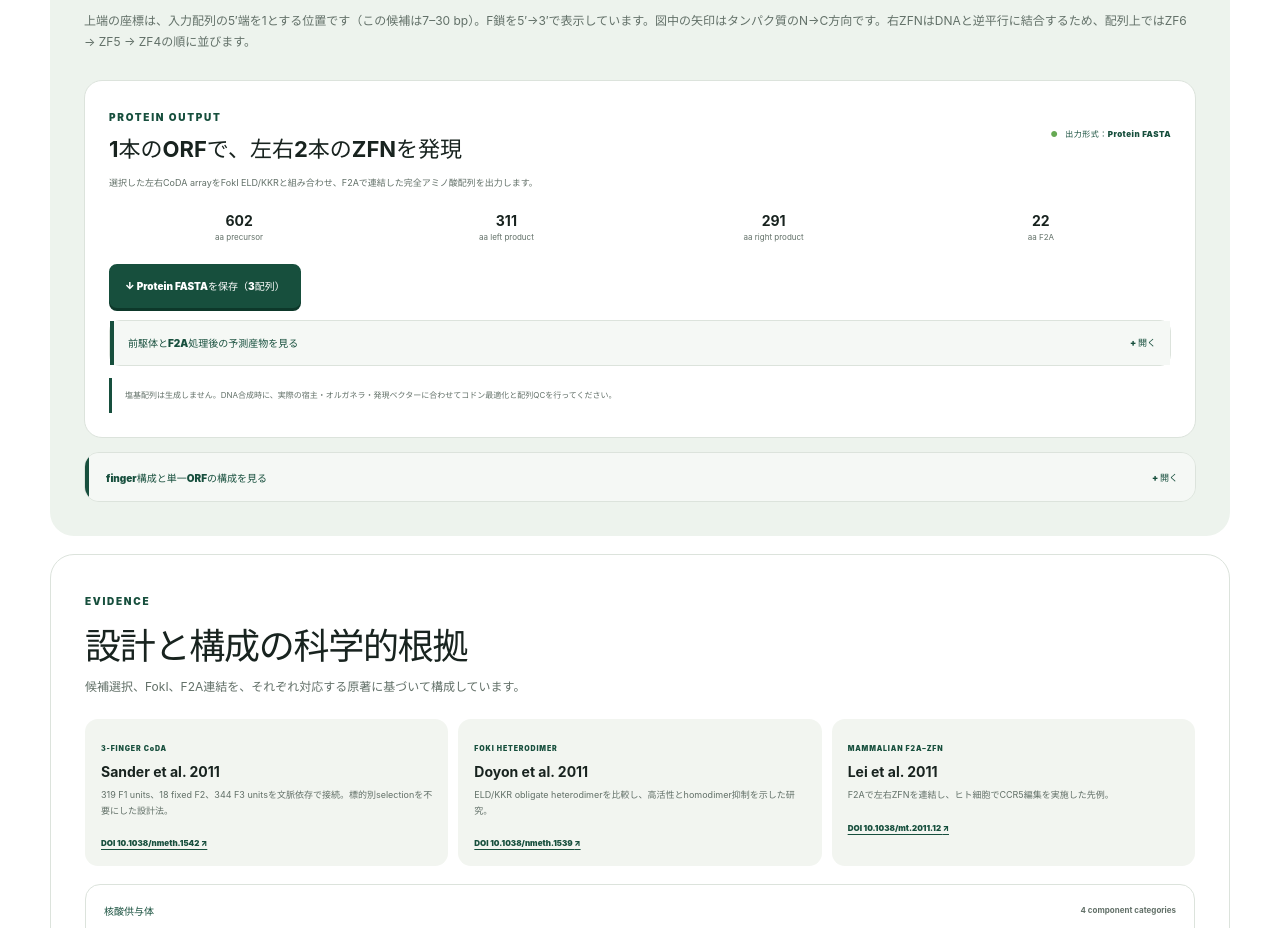
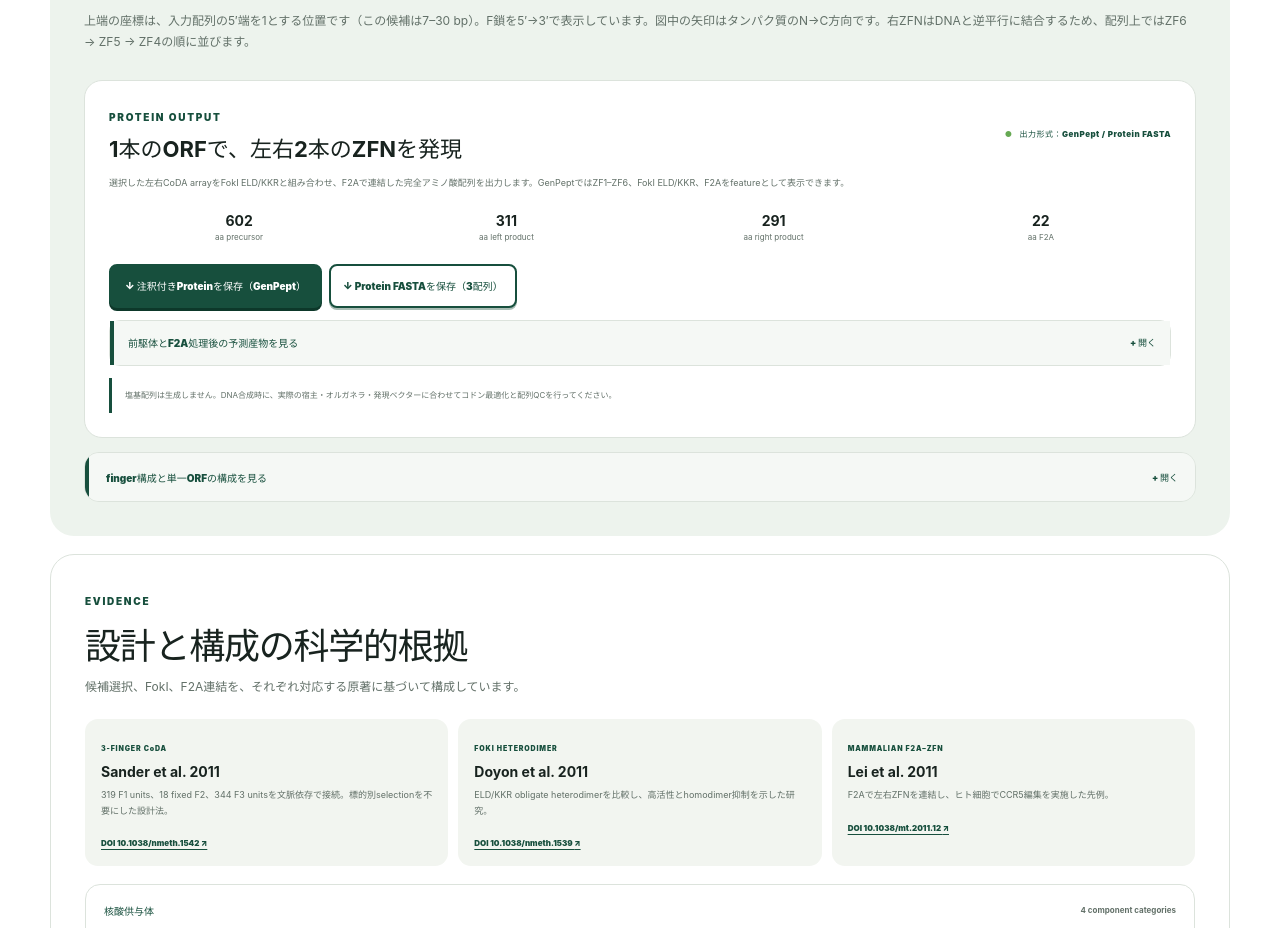
Before and after one commit to amamalgae/Zinc-Zinc-Finger, a React (Vite) app: page / in a window 1280 px wide. Shown: the part 2524-3452 px from the top of the page. Built offline with nearby package versions, Linux system fonts and the light colour scheme.

Commit message:
Update src/App.tsx for annotated GenPept export

```diff
--- a/src/App.tsx
+++ b/src/App.tsx
@@ -12,6 +12,7 @@ import {
 import {
   buildCodaBicistronicZfn,
   CODA_ZFN_DONORS,
+  codaConstructToProteinGenPept,
   codaConstructToProteinFasta,
 } from "./coda-construct-output.ts";
 import {
@@ -250,11 +251,12 @@ export default function Home() {
           <ZfnBindingDiagram candidate={selected} />
 
           <div className="output-card">
-            <div className="output-heading"><div><span>PROTEIN OUTPUT</span><h2>1本のORFで、左右2本のZFNを発現</h2></div><span className="protein-only-badge">出力形式：Protein FASTA</span></div>
-            <p className="output-intro">選択した左右CoDA arrayをFokI ELD/KKRと組み合わせ、F2Aで連結した完全アミノ酸配列を出力します。</p>
+            <div className="output-heading"><div><span>PROTEIN OUTPUT</span><h2>1本のORFで、左右2本のZFNを発現</h2></div><span className="protein-only-badge">出力形式：GenPept / Protein FASTA</span></div>
+            <p className="output-intro">選択した左右CoDA arrayをFokI ELD/KKRと組み合わせ、F2Aで連結した完全アミノ酸配列を出力します。GenPeptではZF1–ZF6、FokI ELD/KKR、F2Aをfeatureとして表示できます。</p>
             <div className="output-stats"><span><strong>{construct.protein.length}</strong>aa precursor</span><span><strong>{construct.processedLeftProtein.length}</strong>aa left product</span><span><strong>{construct.processedRightProtein.length}</strong>aa right product</span><span><strong>{FMDV_F2A.length}</strong>aa F2A</span></div>
             <div className="download-row">
-              <button className="primary-action" type="button" onClick={() => downloadText(codaConstructToProteinFasta(construct), `${construct.name}-protein.fasta`)}><span aria-hidden="true">↓</span> Protein FASTAを保存（3配列）</button>
+              <button className="primary-action" type="button" onClick={() => downloadText(codaConstructToProteinGenPept(construct), `${construct.name}-annotated-protein.gp`)}><span aria-hidden="true">↓</span> 注釈付きProteinを保存（GenPept）</button>
+              <button className="secondary-action" type="button" onClick={() => downloadText(codaConstructToProteinFasta(construct), `${construct.name}-protein.fasta`)}><span aria-hidden="true">↓</span> Protein FASTAを保存（3配列）</button>
             </div>
             <details className="sequence-details compact"><summary>前駆体とF2A処理後の予測産物を見る</summary><div><span>Precursor polyprotein</span><code>{construct.protein}</code></div><div><span>Processed left</span><code>{construct.processedLeftProtein}</code></div><div><span>Processed right</span><code>{construct.processedRightProtein}</code></div></details>
             <p className="output-note">塩基配列は生成しません。DNA合成時に、実際の宿主・オルガネラ・発現ベクターに合わせてコドン最適化と配列QCを行ってください。</p>
```
